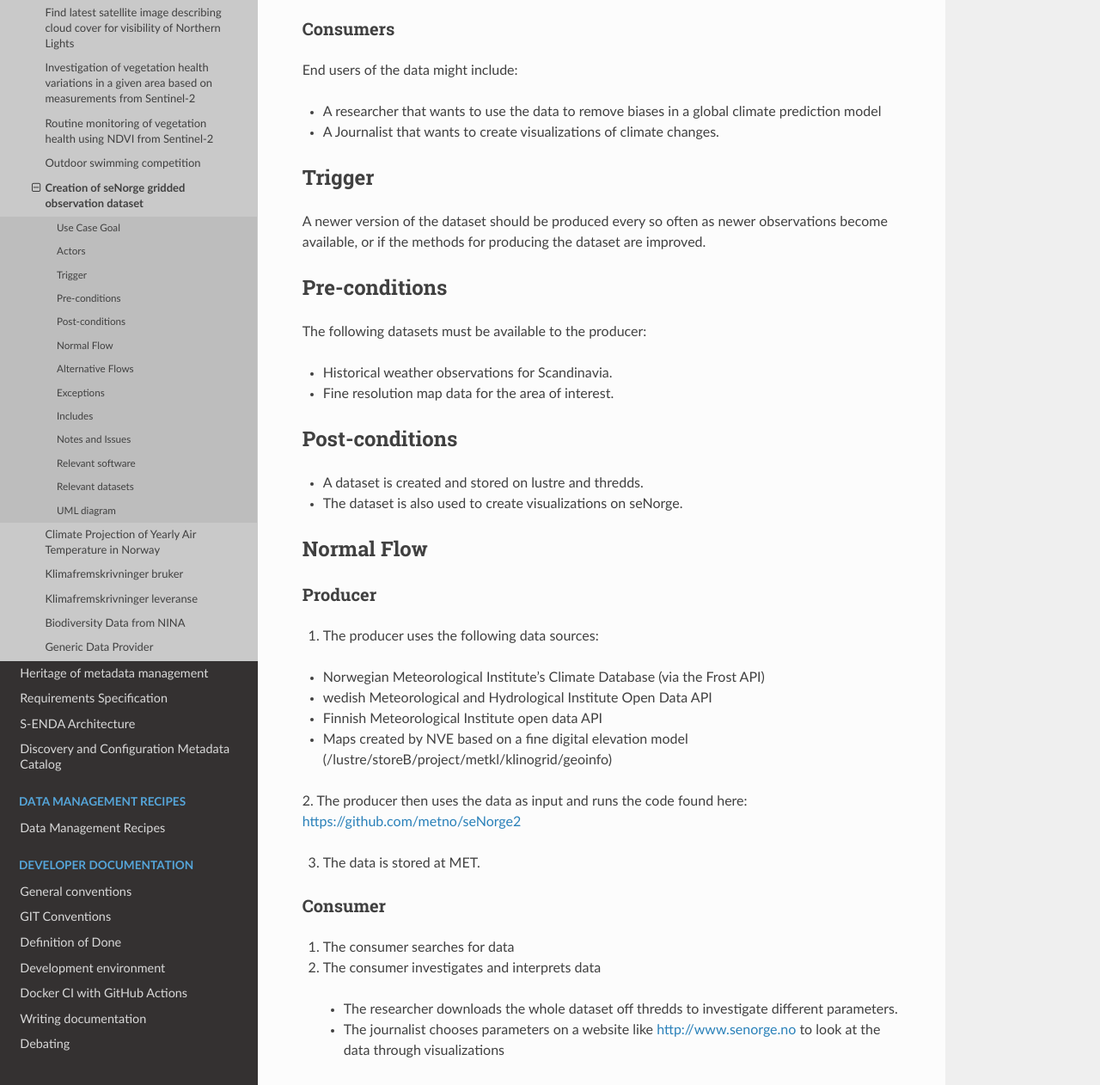
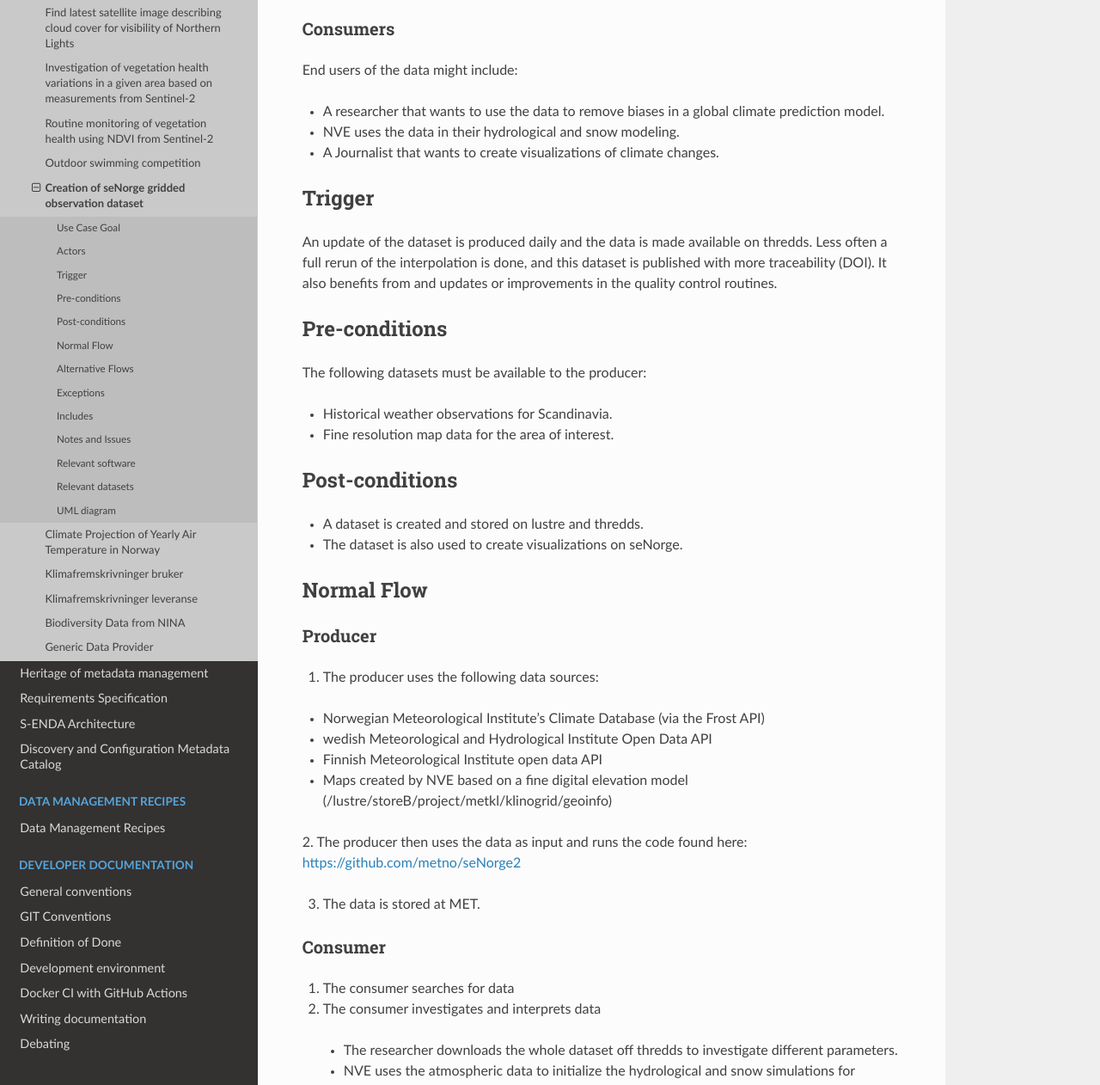
Before and after one commit to metno/S-ENDA-documentation, a Sphinx documentation site: the page built from source/use_case_senorge.rst, in a window 1280 px wide and 1400 px high, scrolled down 840 px, cut to the strip 138-1400 px from the top of the window. Shown: the whole strip at 86% size. Built offline with Sphinx 7.4.7 and the Read the Docs theme 2.0.0, drawn with Linux system fonts in a browser that asks for light colours; some of the changed text lies outside the part shown.

Commit message:
improvements from cristian's feedback

```diff
--- a/source/use_case_senorge.rst
+++ b/source/use_case_senorge.rst
@@ -51,7 +51,8 @@ Consumers
 
 End users of the data might include:
 
-* A researcher that wants to use the data to remove biases in a global climate prediction model
+* A researcher that wants to use the data to remove biases in a global climate prediction model.
+* NVE uses the data in their hydrological and snow modeling.
 * A Journalist that wants to create visualizations of climate changes.
 
 
@@ -61,8 +62,9 @@ Trigger
 .. Event that initiates the Use Case (an external business event, a system event, or the first step
    in the normal flow.
 
-A newer version of the dataset should be produced every so often as newer observations become available,
-or if the methods for producing the dataset are improved.
+An update of the dataset is produced daily and the data is made available on thredds.
+Less often a full rerun of the interpolation is done, and this dataset is published with more traceability (DOI).
+It also benefits from and updates or improvements in the quality control routines.
 
 
 Pre-conditions
@@ -116,11 +118,13 @@ Consumer
 2. The consumer investigates and interprets data
 
   * The researcher downloads the whole dataset off thredds to investigate different parameters.
+  * NVE uses the atmospheric data to initialize the hydrological and snow simulations for modeling.
   * The journalist chooses parameters on a website like http://www.senorge.no to look at the data through visualizations
 
 3. The consumer concludes and summarizes their findings
 
   * The researcher publishes a scientific paper
+  * Hydrological and snow model data is produced.
   * The journalist publishes a newspaper article
 
 
```
